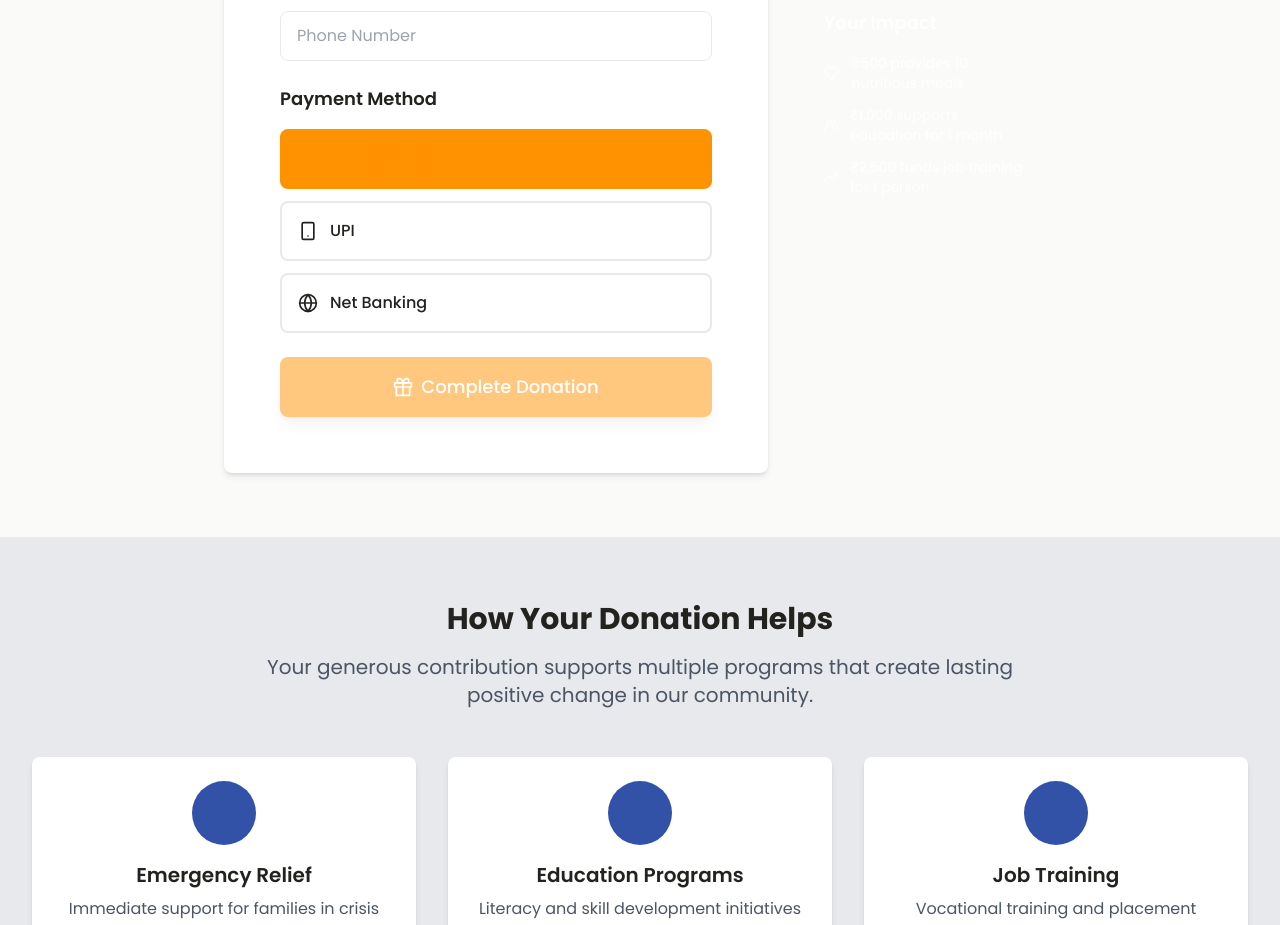
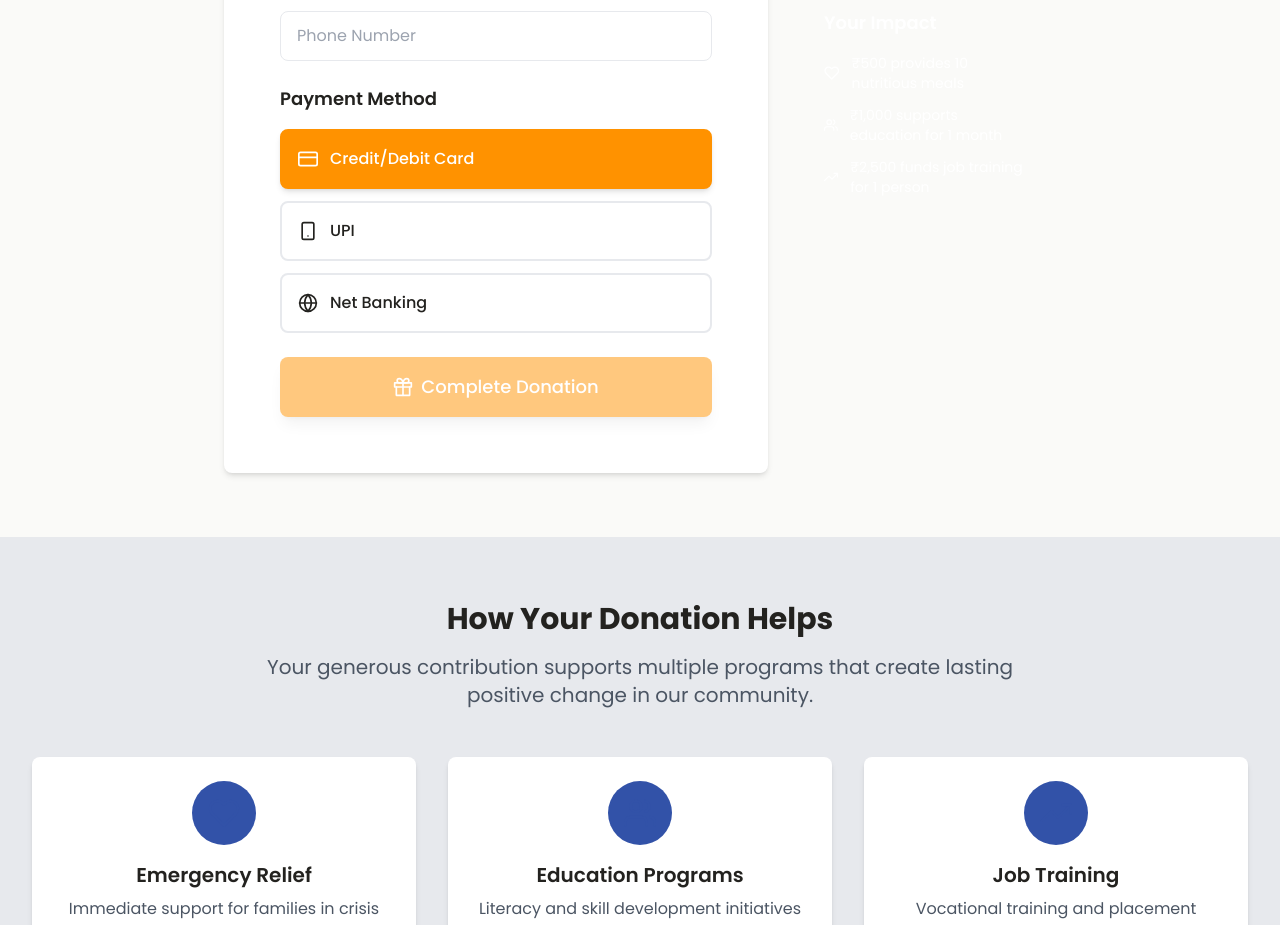
Before and after one commit to vigneswarnalluri/HHH, a React (Create React App) app in the folder client/: page /donate in a window 1280 px wide. Shown: the part 820-1745 px from the top of the page. Built offline with nearby package versions, Linux system fonts and the light colour scheme; no server answers.

Commit message:
Fix: Improve text visibility in donation form - selected buttons now have white text on orange background

```diff
--- a/client/src/components/donate/DonatePage.js
+++ b/client/src/components/donate/DonatePage.js
@@ -200,7 +200,7 @@ const DonatePage = () => {
                           onClick={() => handleAmountSelect(amount.value)}
                           className={`p-4 rounded-lg border-2 font-medium transition-all duration-300 ${
                             selectedAmount === amount.value
-                              ? 'border-bright-orange bg-bright-orange bg-opacity-10 text-bright-orange'
+                              ? 'border-bright-orange bg-bright-orange text-white shadow-md'
                               : 'border-light-cool-gray text-charcoal-gray hover:border-indigo-blue hover:text-indigo-blue'
                           }`}
                           initial={{ opacity: 0, y: 20 }}
@@ -225,7 +225,7 @@ const DonatePage = () => {
                           value={customAmount}
                           onChange={(e) => setCustomAmount(e.target.value)}
                           placeholder="Enter custom amount"
-                          className="w-full px-4 py-3 border border-light-cool-gray rounded-lg focus:outline-none focus:ring-2 focus:ring-indigo-blue focus:border-transparent"
+                          className="w-full px-4 py-3 border border-light-cool-gray rounded-lg focus:outline-none focus:ring-2 focus:ring-indigo-blue focus:border-transparent bg-white text-charcoal-gray"
                         />
                       </motion.div>
                     )}
@@ -245,7 +245,7 @@ const DonatePage = () => {
                         placeholder="Full Name"
                         value={donorInfo.name}
                         onChange={(e) => setDonorInfo({...donorInfo, name: e.target.value})}
-                        className="px-4 py-3 border border-light-cool-gray rounded-lg focus:outline-none focus:ring-2 focus:ring-indigo-blue focus:border-transparent"
+                        className="px-4 py-3 border border-light-cool-gray rounded-lg focus:outline-none focus:ring-2 focus:ring-indigo-blue focus:border-transparent bg-white text-charcoal-gray"
                         required
                       />
                       <input
@@ -253,7 +253,7 @@ const DonatePage = () => {
                         placeholder="Email Address"
                         value={donorInfo.email}
                         onChange={(e) => setDonorInfo({...donorInfo, email: e.target.value})}
-                        className="px-4 py-3 border border-light-cool-gray rounded-lg focus:outline-none focus:ring-2 focus:ring-indigo-blue focus:border-transparent"
+                        className="px-4 py-3 border border-light-cool-gray rounded-lg focus:outline-none focus:ring-2 focus:ring-indigo-blue focus:border-transparent bg-white text-charcoal-gray"
                         required
                       />
                     </div>
@@ -262,7 +262,7 @@ const DonatePage = () => {
                       placeholder="Phone Number"
                       value={donorInfo.phone}
                       onChange={(e) => setDonorInfo({...donorInfo, phone: e.target.value})}
-                      className="w-full px-4 py-3 border border-light-cool-gray rounded-lg focus:outline-none focus:ring-2 focus:ring-indigo-blue focus:border-transparent"
+                      className="w-full px-4 py-3 border border-light-cool-gray rounded-lg focus:outline-none focus:ring-2 focus:ring-indigo-blue focus:border-transparent bg-white text-charcoal-gray"
                     />
                   </motion.div>
 
@@ -282,7 +282,7 @@ const DonatePage = () => {
                             key={method.id}
                             className={`flex items-center p-4 border-2 rounded-lg cursor-pointer transition-all duration-300 ${
                               paymentMethod === method.id
-                                ? 'border-bright-orange bg-bright-orange bg-opacity-10'
+                                ? 'border-bright-orange bg-bright-orange text-white shadow-md'
                                 : 'border-light-cool-gray hover:border-indigo-blue'
                             }`}
                             initial={{ opacity: 0, x: -20 }}
@@ -298,10 +298,10 @@ const DonatePage = () => {
                               className="sr-only"
                             />
                             <IconComponent className={`w-5 h-5 mr-3 ${
-                              paymentMethod === method.id ? 'text-bright-orange' : 'text-charcoal-gray'
+                              paymentMethod === method.id ? 'text-white' : 'text-charcoal-gray'
                             }`} />
                             <span className={`font-medium ${
-                              paymentMethod === method.id ? 'text-bright-orange' : 'text-charcoal-gray'
+                              paymentMethod === method.id ? 'text-white' : 'text-charcoal-gray'
                             }`}>
                               {method.name}
                             </span>
```
Also changed, not shown: 2 other files (tests, documents, lock files or other folders).
